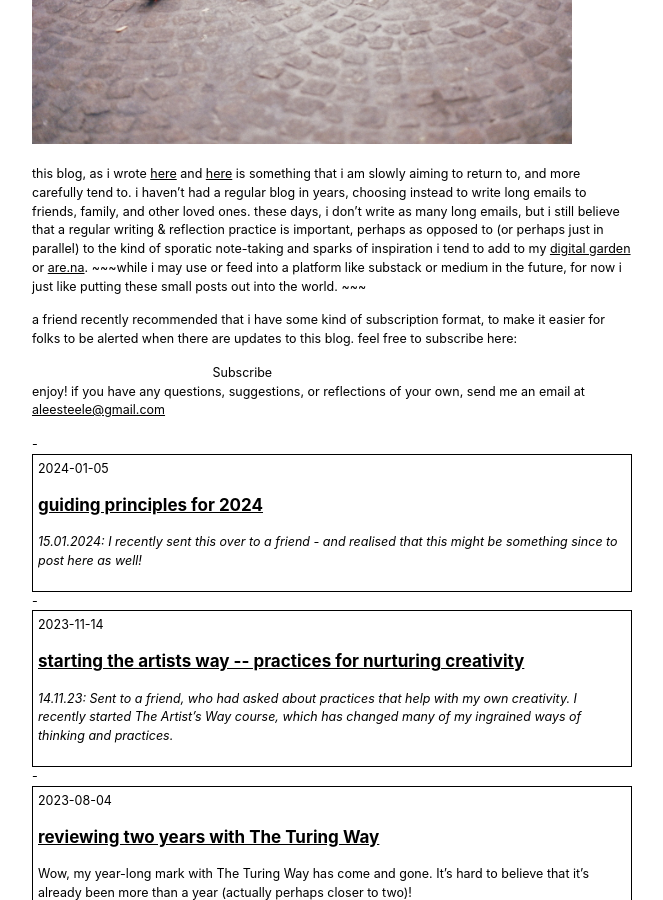
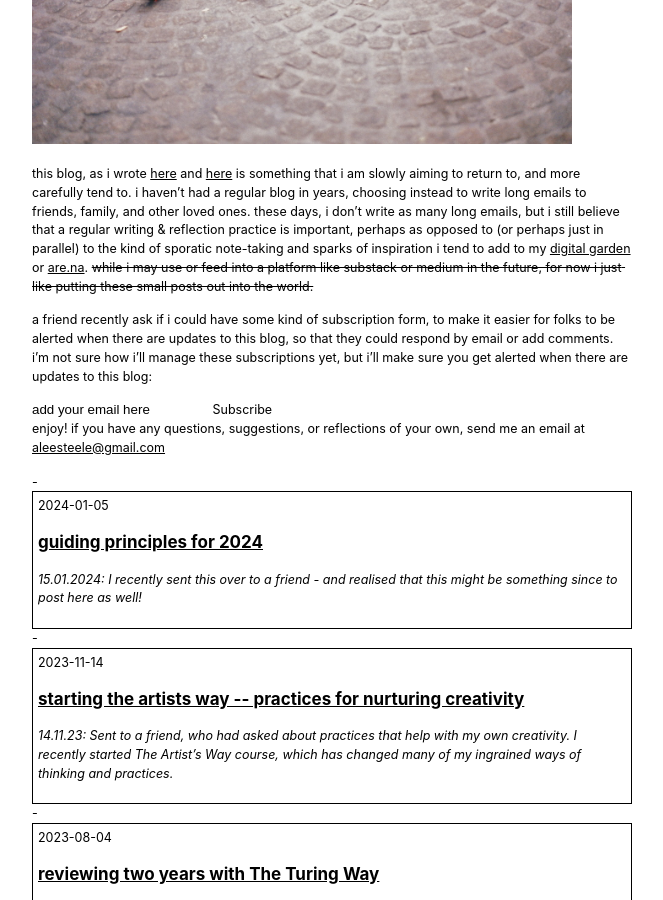
Before and after one commit to riggraz/no-style-please, a Jekyll site: the page built from blog.md, in a window 1280 px wide and 900 px high, scrolled down 315 px. Shown: the whole window, without its empty margins (308-971 px from the left). Built offline with Jekyll 4.4.1, drawn with Linux system fonts in a browser that asks for light colours.

Commit message:
Update blog.md

```diff
--- a/blog.md
+++ b/blog.md
@@ -6,9 +6,9 @@ permalink: /blog
 
 <img src="../assets/img/birds.jpg"/>
 
-this blog, as i wrote [here](https://twitter.com/aleesteele/status/1687410000329678851) and [here](https://post.lurk.org/@aleesteele/110830839366429110) is something that i am slowly aiming to return to, and more carefully tend to. i haven't had a regular blog in years, choosing instead to write long emails to friends, family, and other loved ones. these days, i don't write as many long emails, but i still believe that a regular writing & reflection practice is important, perhaps as opposed to (or perhaps just in parallel) to the kind of sporatic note-taking and sparks of inspiration i tend to add to my <a href="https://notes.aleesteele.com/">digital garden</a> or [are.na](https://www.are.na/anne-lee-steele). ~~~while i may use or feed into a platform like substack or medium in the future, for now i just like putting these small posts out into the world. ~~~
+this blog, as i wrote [here](https://twitter.com/aleesteele/status/1687410000329678851) and [here](https://post.lurk.org/@aleesteele/110830839366429110) is something that i am slowly aiming to return to, and more carefully tend to. i haven't had a regular blog in years, choosing instead to write long emails to friends, family, and other loved ones. these days, i don't write as many long emails, but i still believe that a regular writing & reflection practice is important, perhaps as opposed to (or perhaps just in parallel) to the kind of sporatic note-taking and sparks of inspiration i tend to add to my <a href="https://notes.aleesteele.com/">digital garden</a> or [are.na](https://www.are.na/anne-lee-steele). <s>while i may use or feed into a platform like substack or medium in the future, for now i just like putting these small posts out into the world.</s>
 
-a friend recently recommended that i have some kind of subscription format, to make it easier for folks to be alerted when there are updates to this blog. feel free to subscribe here:
+a friend recently ask if i could have some kind of subscription form, to make it easier for folks to be alerted when there are updates to this blog, so that they could respond by email or add comments. i'm not sure how i'll manage these subscriptions yet, but i'll make sure you get alerted when there are updates to this blog:
 <form
   action="https://buttondown.email/api/emails/embed-subscribe/aleesteele"
   method="post"
@@ -17,8 +17,8 @@ a friend recently recommended that i have some kind of subscription format, to m
   class="embeddable-buttondown-form"
   style="border:1px; background-color:#ffffff;"
 >
-  <input type="email" name="email" id="bd-email" />
-  <input type="submit" value="Subscribe" />
+  <input type="email" name="email" id="bd-email" style="border:1px; background-color:#ffffff;" placeholder="add your email here" />
+  <input type="submit" value="Subscribe" style="border:1px; background-color:#ffffff;" />
 </form>
 
 enjoy! if you have any questions, suggestions, or reflections of your own, send me an email at [aleesteele@gmail.com](mailto:aleesteele@gmail.com)
```
